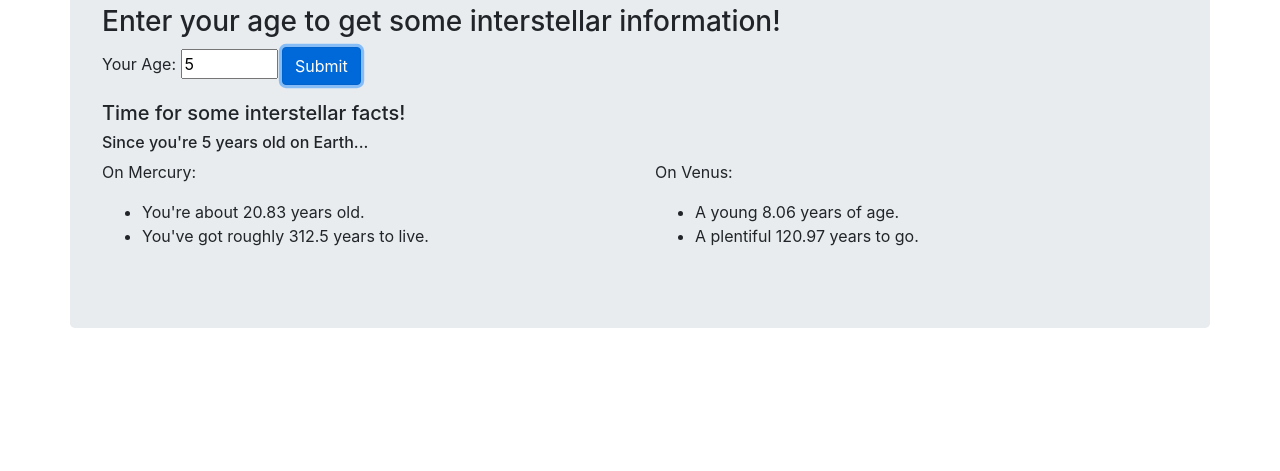
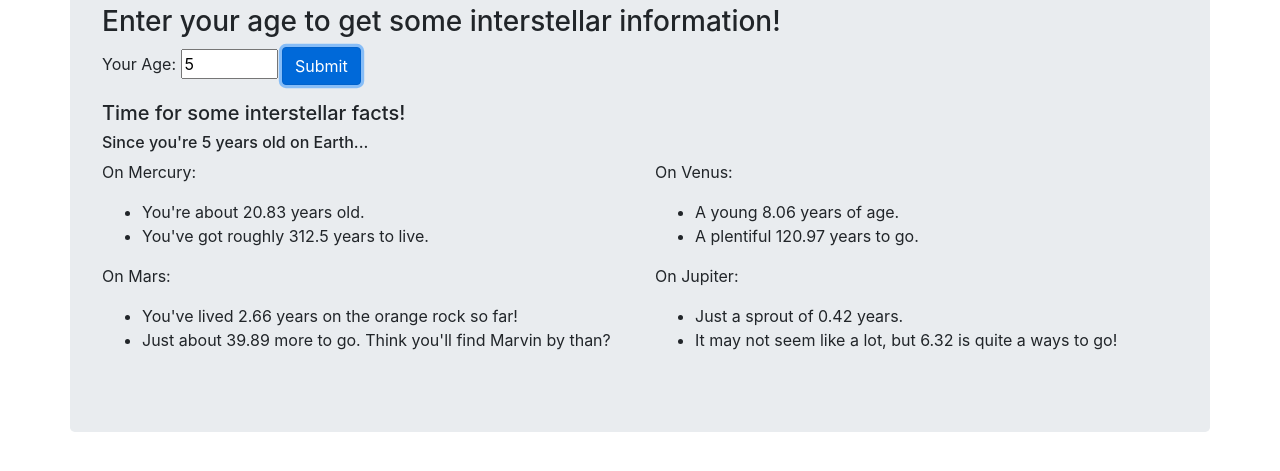
Before and after one commit to beads89/galactic-project, a website built with webpack: page src/index.html in a window 1280 px wide. Both pictures are taken after typing "5" into the empty fields and a click on the button "Submit". Shown: the part 115-586 px from the top of the page. Built offline with nearby package versions, Linux system fonts and the light colour scheme.

Commit message:
add stats for mars and jupiter

```diff
--- a/src/index.html
+++ b/src/index.html
@@ -23,7 +23,7 @@
           <ul>
             <li>You're about <span id="mercAge"></span> years old.</li>
             <li class="underLife">You've got roughly <span id="mercLeft"></span> years to live.</li>
-            <li class="overLife">You're a whopping <span id="mercOver"></span> years over life expectancy!!</li>
+            <li class="overLife">You're a whopping <span id="mercOver"></span> years over life expectancy!</li>
           </ul>
         </div>
         <div class="col-6">
@@ -35,6 +35,24 @@
           </ul>
         </div>
       </div>
+      <div class="row">
+        <div class="col-6">
+          <p>On Mars:</p>
+          <ul>
+            <li>You've lived <span id="marsAge"></span> years on the orange rock so far!</li>
+            <li class="underLife">Just about <span id="marsLeft"></span> more to go. Think you'll find Marvin by than?</li>
+            <li class="overLife">Determined to live aren't you? <span id="marsOver"></span> years over life expentancy and still rockin'!</li>
+          </ul>
+        </div>
+        <div class="col-6">
+          <p>On Jupiter:</p>
+          <ul>
+            <li>Just a sprout of <span id="jupiterAge"></span> years.</li>
+            <li class="underLife">It may not seem like a lot, but <span id="jupiterLeft"></span> is quite a ways to go!</li>
+            <li class="overLife">Trust me, <span id="jupiterOver"></span> years there is a lot more than you think. You're going to live forever at this rate.</li>
+          </ul>
+        </div>
+      </div>
     </div>
   </div>
 </body>
--- a/src/main.js
+++ b/src/main.js
@@ -28,5 +28,11 @@ $(document).ready(function() {
     $("#venusAge").text(age.venusAge);
     $("#venusLeft").text(age.venusLeft);
     $("#venusOver").text(age.venusOver);
+    $("#marsAge").text(age.marsAge);
+    $("#marsLeft").text(age.marsLeft);
+    $("#marsOver").text(age.marsOver);
+    $("#jupiterAge").text(age.jupiterAge);
+    $("#jupiterLeft").text(age.jupiterLeft);
+    $("#jupiterOver").text(age.jupiterOver);
   });
 });
```
